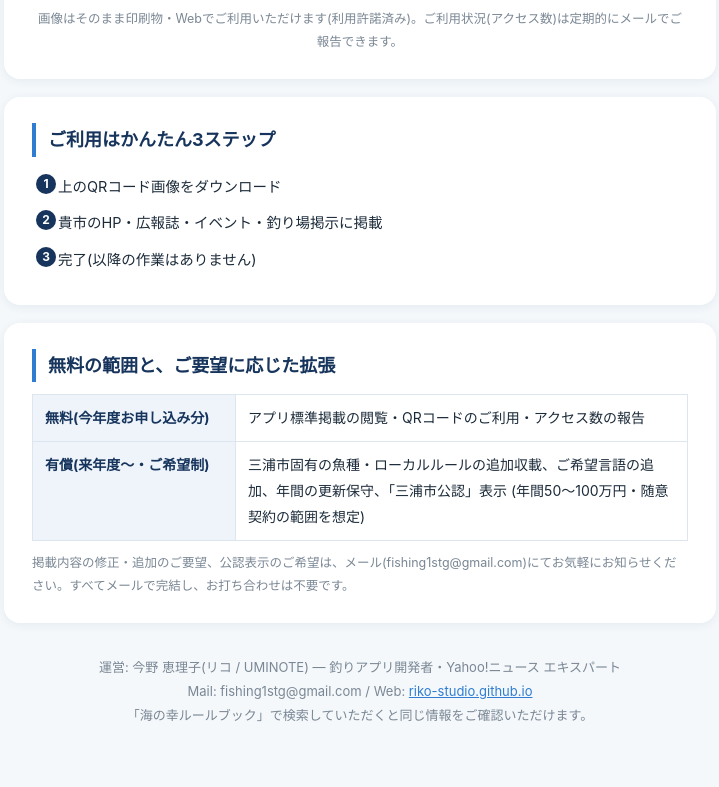
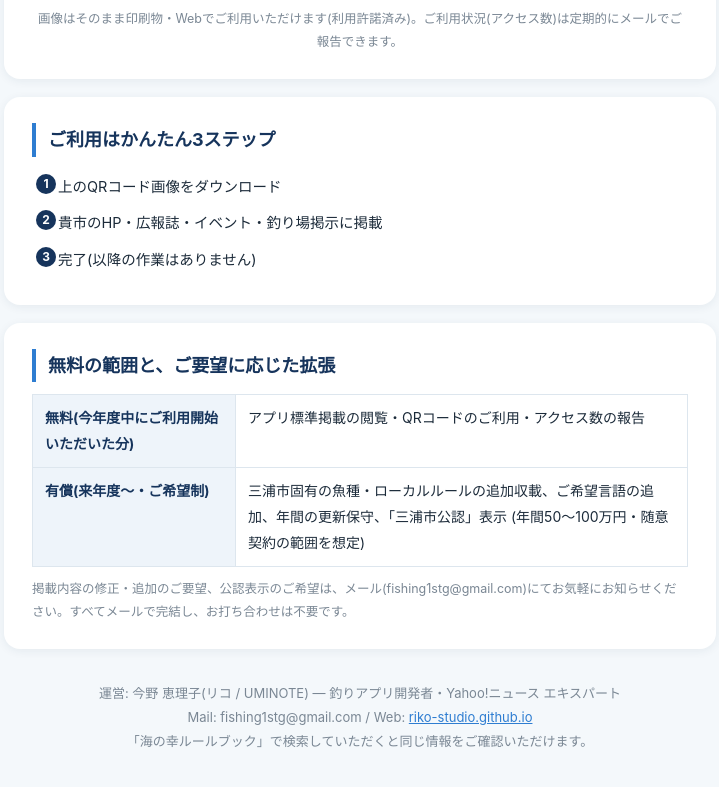
Before and after one commit to riko-studio/riko-studio.github.io, a plain HTML site: page gov/miura.html in a window 1280 px wide. Shown: the part 1018-1805 px from the top of the page, without its empty margins (280-999 px from the left). Drawn offline with Linux system fonts and the light colour scheme.

Commit message:
Add files via upload

```diff
--- a/gov/miura.html
+++ b/gov/miura.html
@@ -70,7 +70,7 @@
   <section>
     <h2>無料の範囲と、ご要望に応じた拡張</h2>
     <table>
-      <tr><th>無料(今年度お申し込み分)</th><td>アプリ標準掲載の閲覧・QRコードのご利用・アクセス数の報告</td></tr>
+      <tr><th>無料(今年度中にご利用開始いただいた分)</th><td>アプリ標準掲載の閲覧・QRコードのご利用・アクセス数の報告</td></tr>
       <tr><th>有償(来年度〜・ご希望制)</th><td>三浦市固有の魚種・ローカルルールの追加収載、ご希望言語の追加、年間の更新保守、「三浦市公認」表示 (年間50〜100万円・随意契約の範囲を想定)</td></tr>
     </table>
     <p class="note">掲載内容の修正・追加のご要望、公認表示のご希望は、メール(fishing1stg@gmail.com)にてお気軽にお知らせください。すべてメールで完結し、お打ち合わせは不要です。</p>
```
Also changed, not shown: gov/numazu.html (+1 -1 lines), gov/tateyama.html (+1 -1 lines).
